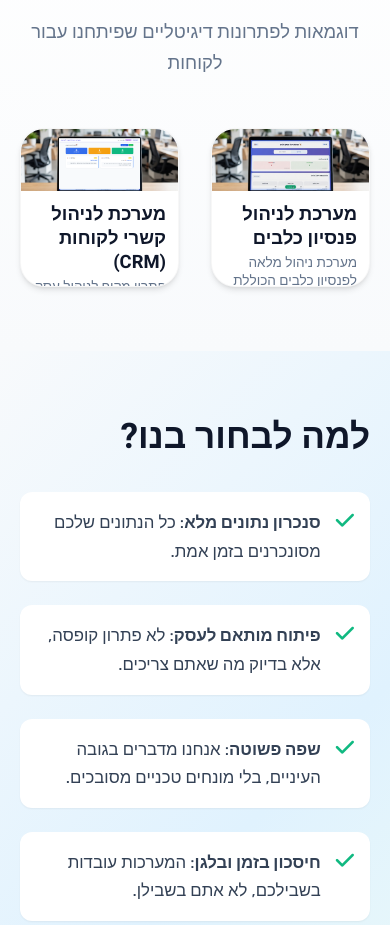
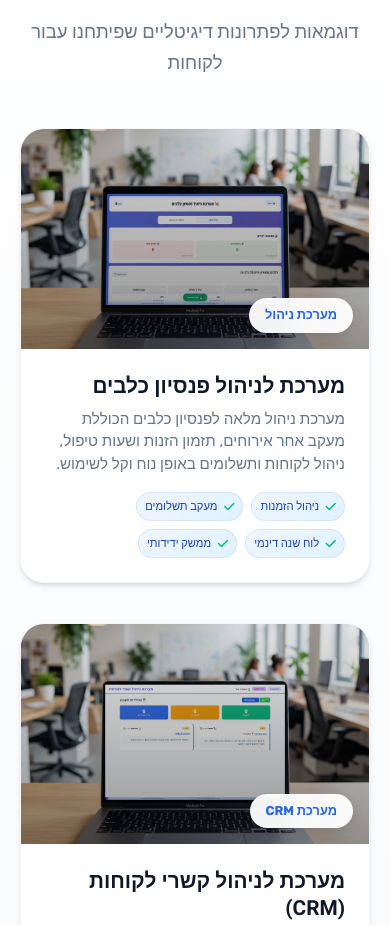
Before and after one commit to shaharsolutions/shahardigitalsolutions, a website: page index.html in a window 390 px wide. Shown: the part 3600-4525 px from the top of the page. Drawn offline with Linux system fonts and the light colour scheme.

Commit message:
Update style.css

```diff
--- a/style.css
+++ b/style.css
@@ -492,7 +492,6 @@ img {
     flex-direction: column;
     max-width: 450px;
     width: 100%;
-    aspect-ratio: 1 / 1;
 }
 
 .project-card:hover {
@@ -1167,34 +1166,45 @@ img {
     .glass-form { padding: 2rem; }
     .btn-lg { padding: 1rem 2rem; font-size: 1.05rem; }
 
-    /* Projects Section - Mobile */
     .projects-grid {
-        grid-template-columns: 1fr;
-        gap: 2rem;
+        flex-direction: column;
+        align-items: center;
+        gap: 2.5rem;
     }
 
     .project-image {
-        flex: 0 0 40%;
-        height: auto; /* Override fixed height if any */
+        flex: none;
+        height: 220px;
+    }
+
+    .project-overlay {
+        opacity: 1; /* Always show tags on mobile */
+        background: linear-gradient(180deg, rgba(0,0,0,0.1) 0%, rgba(0,0,0,0.4) 100%);
+        padding: 1rem;
+    }
+
+    .project-tag {
+        font-size: 0.8rem;
+        padding: 0.4rem 1rem;
     }
 
     .project-content {
-        padding: 0.75rem;
+        padding: 1.5rem;
     }
 
     .project-content h3 {
-        font-size: 1.15rem;
-        margin-bottom: 0.2rem;
+        font-size: 1.3rem;
+        margin-bottom: 0.5rem;
     }
 
     .project-content p {
-        font-size: 0.85rem;
-        margin-bottom: 0.4rem;
-        line-height: 1.3;
+        font-size: 0.95rem;
+        margin-bottom: 1rem;
+        line-height: 1.5;
     }
 
     .project-features {
-        gap: 0.35rem;
+        gap: 0.5rem;
     }
 
     .feature-item {
```
